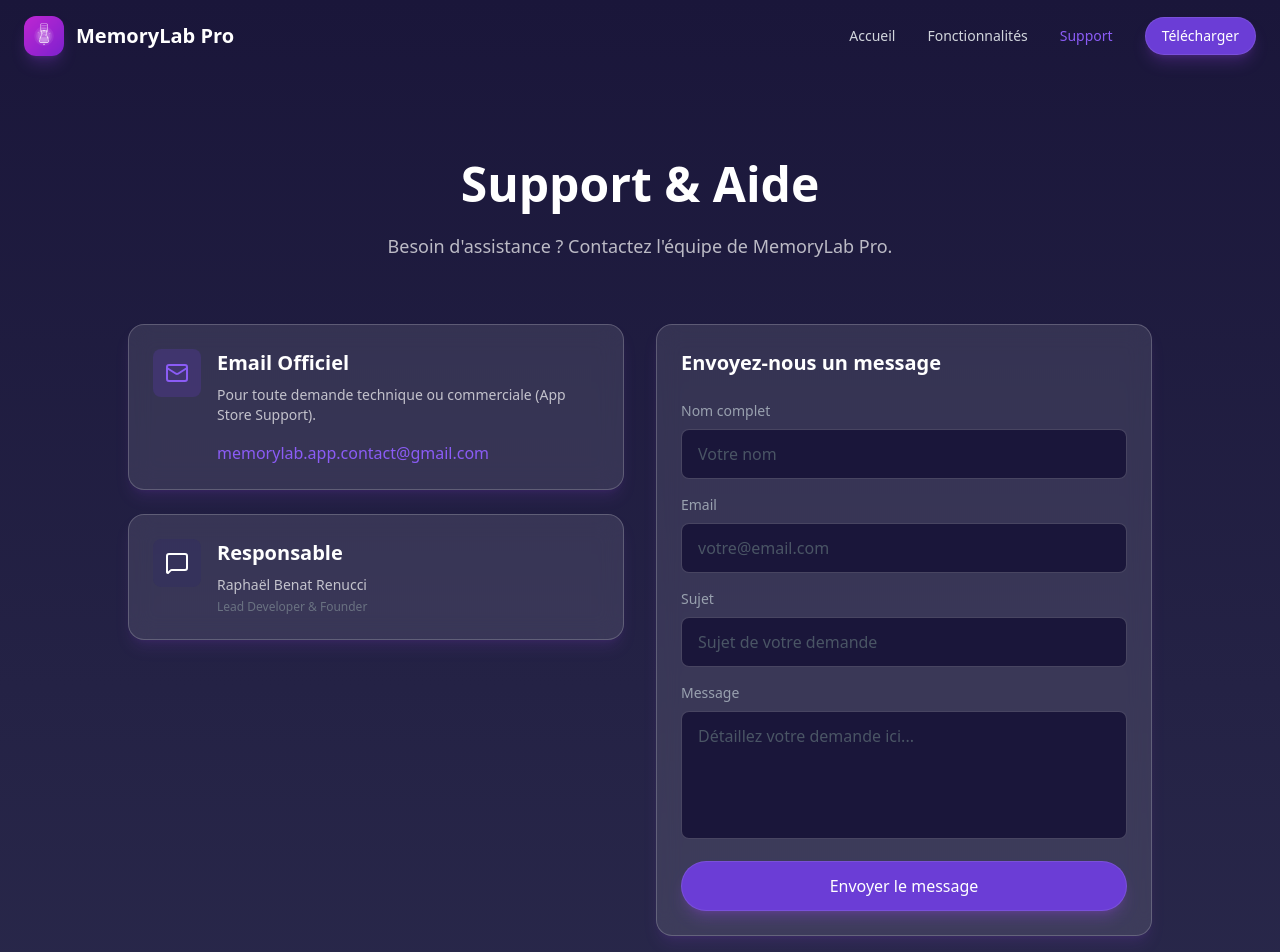
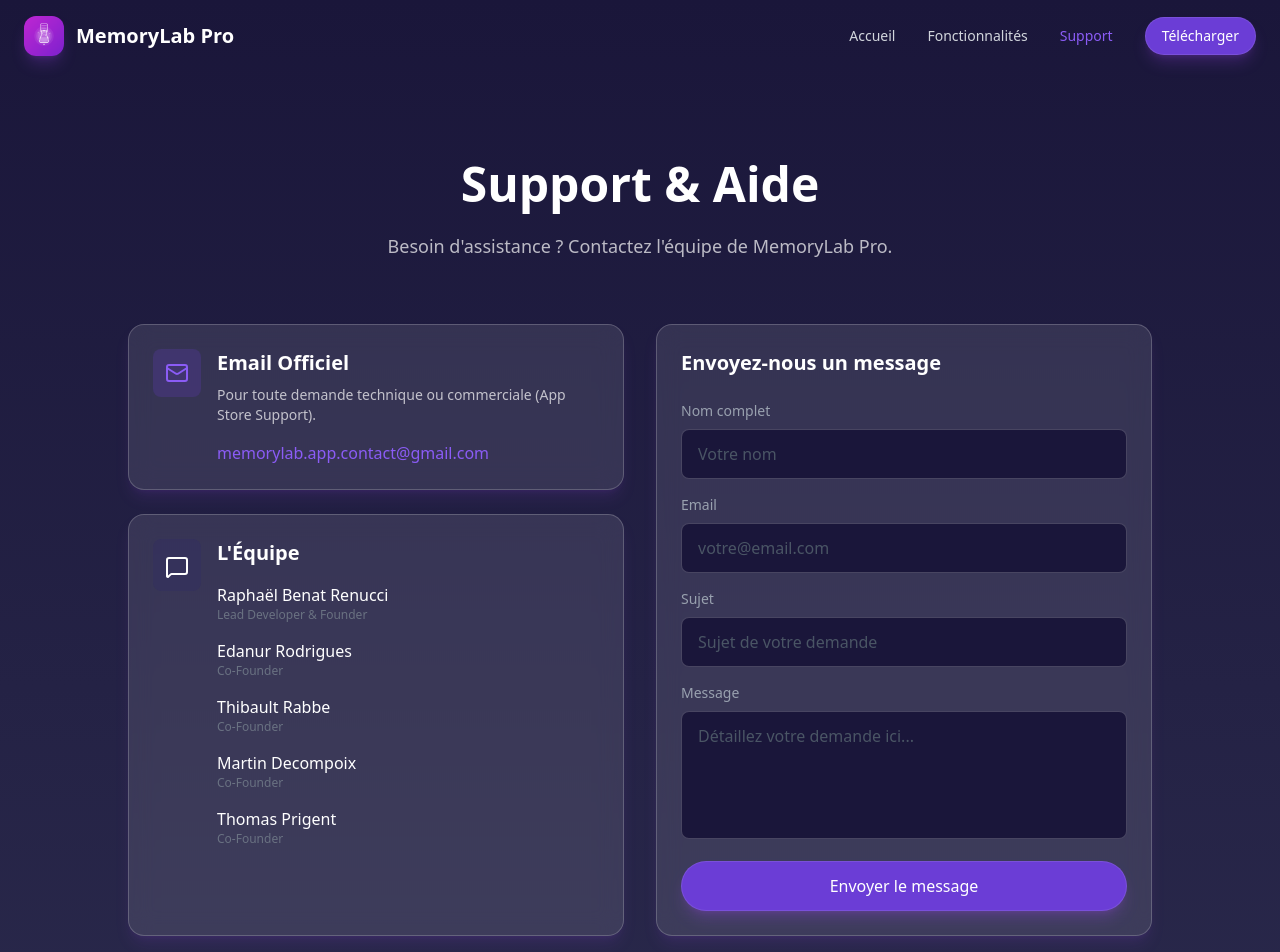
Before and after one commit to RaphaelBenRen/VitrineMemoryLab, a Next.js app: page /support in a window 1280 px wide. Shown: the top 952 px of the page. Built offline with nearby package versions, Linux system fonts and the light colour scheme.

Commit message:
ajout de tout le monde

```diff
--- a/app/support/page.tsx
+++ b/app/support/page.tsx
@@ -50,10 +50,10 @@
                 </p>
             </div>
 
-            <div className="grid md:grid-cols-2 gap-8 max-w-5xl mx-auto items-start">
+            <div className="grid md:grid-cols-2 gap-8 max-w-5xl mx-auto">
 
                 {/* Contact Info */}
-                <div className="space-y-6">
+                <div className="flex flex-col space-y-6 h-full">
                     <Card className="hover:bg-white/5 transition-colors">
                         <div className="flex items-start gap-4">
                             <div className="p-3 rounded-lg bg-[var(--color-brand-primary)]/20 text-[var(--color-brand-accent)]">
@@ -71,26 +71,69 @@
                         </div>
                     </Card>
 
-                    <Card className="hover:bg-white/5 transition-colors">
+                    <Card className="hover:bg-white/5 transition-colors flex-1">
                         <div className="flex items-start gap-4">
                             <div className="p-3 rounded-lg bg-[var(--color-brand-secondary)]/40 text-white">
+                                <div className="mt-1">
                                     <MessageSquare size={24} />
                                 </div>
+                            </div>
                             <div>
-                                <h3 className="text-xl font-bold text-white mb-2">Responsable</h3>
-                                <p className="text-[var(--color-brand-text-secondary)] mb-1 text-sm">
+                                <h3 className="text-xl font-bold text-white mb-4">L'Équipe</h3>
+
+                                <div className="space-y-4">
+                                    <div>
+                                        <p className="text-[var(--color-brand-text-secondary)] font-medium text-white">
                                             Raphaël Benat Renucci
                                         </p>
                                         <p className="text-xs text-gray-500">
                                             Lead Developer & Founder
                                         </p>
                                     </div>
+
+                                    <div>
+                                        <p className="text-[var(--color-brand-text-secondary)] font-medium text-white">
+                                            Edanur Rodrigues
+                                        </p>
+                                        <p className="text-xs text-gray-500">
+                                            Co-Founder
+                                        </p>
+                                    </div>
+
+                                    <div>
+                                        <p className="text-[var(--color-brand-text-secondary)] font-medium text-white">
+                                            Thibault Rabbe
+                                        </p>
+                                        <p className="text-xs text-gray-500">
+                                            Co-Founder
+                                        </p>
+                                    </div>
+
+                                    <div>
+                                        <p className="text-[var(--color-brand-text-secondary)] font-medium text-white">
+                                            Martin Decompoix
+                                        </p>
+                                        <p className="text-xs text-gray-500">
+                                            Co-Founder
+                                        </p>
+                                    </div>
+
+                                    <div>
+                                        <p className="text-[var(--color-brand-text-secondary)] font-medium text-white">
+                                            Thomas Prigent
+                                        </p>
+                                        <p className="text-xs text-gray-500">
+                                            Co-Founder
+                                        </p>
+                                    </div>
+                                </div>
+                            </div>
                         </div>
                     </Card>
                 </div>
 
                 {/* Contact Form */}
-                <Card>
+                <Card className="h-full">
                     <h3 className="text-xl font-bold mb-6 text-white">Envoyez-nous un message</h3>
 
                     <AnimatePresence>
```
Lines whose indentation alone changed are shown as unchanged.
